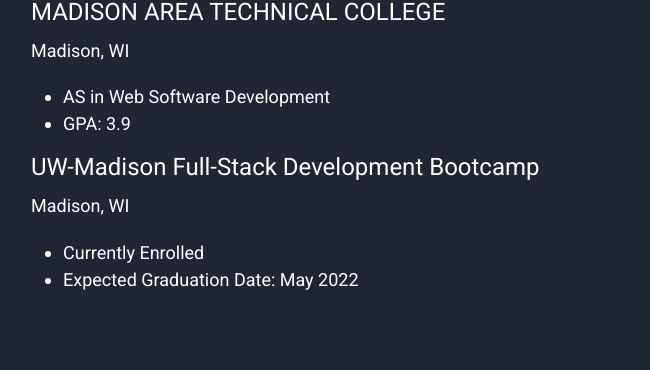
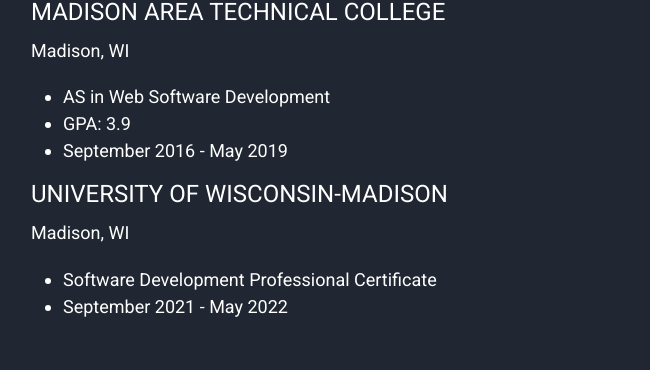
Before and after one commit to MarsVolta4366/portfolio-pro, a React (Create React App) app: page / in a window 1280 px wide. Shown: the part 1154-1524 px from the top of the page, without its empty margins (309-959 px from the left). Built offline with nearby package versions, Linux system fonts and the light colour scheme.

Commit message:
Updated education

```diff
--- a/src/Components/Education/Education.js
+++ b/src/Components/Education/Education.js
@@ -12,12 +12,13 @@
                 <ul>
                     <li>AS in Web Software Development</li>
                     <li>GPA: 3.9</li>
+                    <li>September 2016 - May 2019</li>
                 </ul>
-                <h2>UW-Madison Full-Stack Development Bootcamp</h2>
+                <h2>UNIVERSITY OF WISCONSIN-MADISON</h2>
                 <p>Madison, WI</p>
                 <ul>
-                    <li>Currently Enrolled</li>
-                    <li>Expected Graduation Date: May 2022</li>
+                    <li>Software Development Professional Certificate</li>
+                    <li>September 2021 - May 2022</li>
                 </ul>
             </div>
         </div>
```
